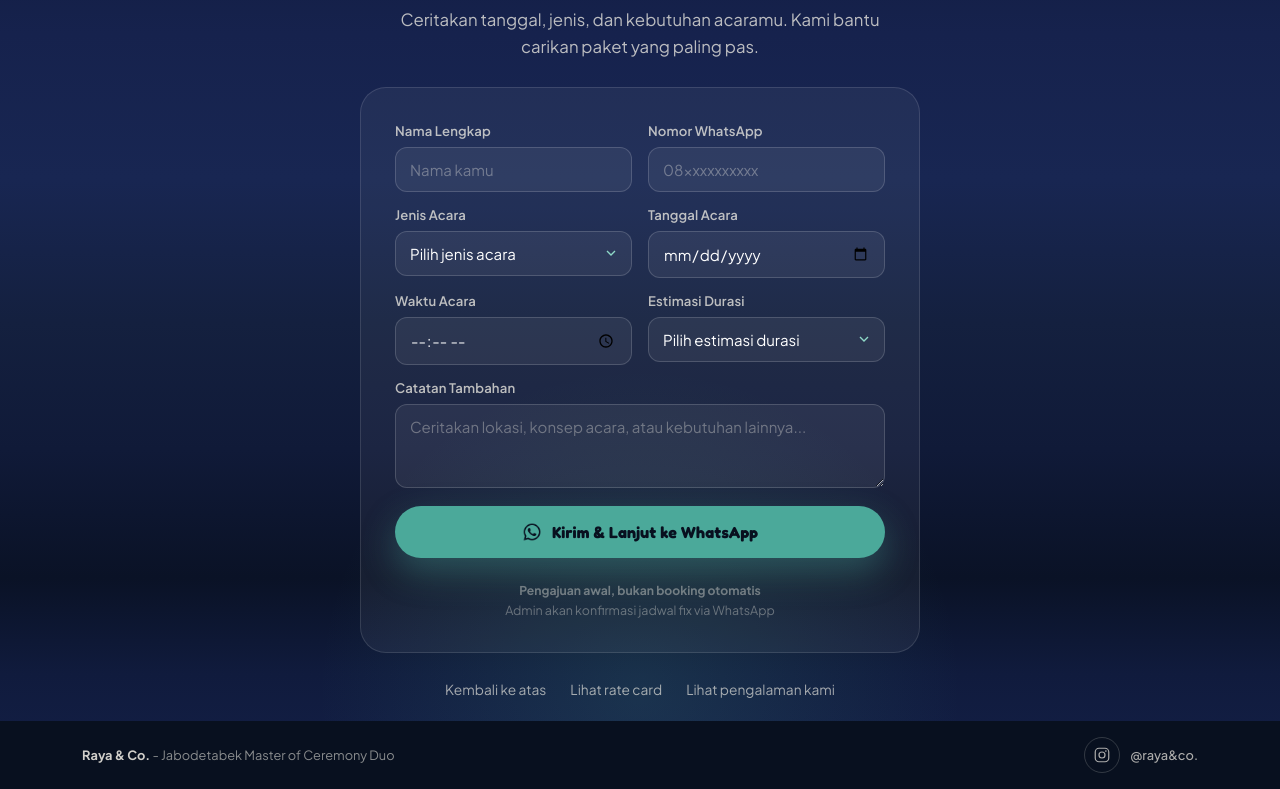
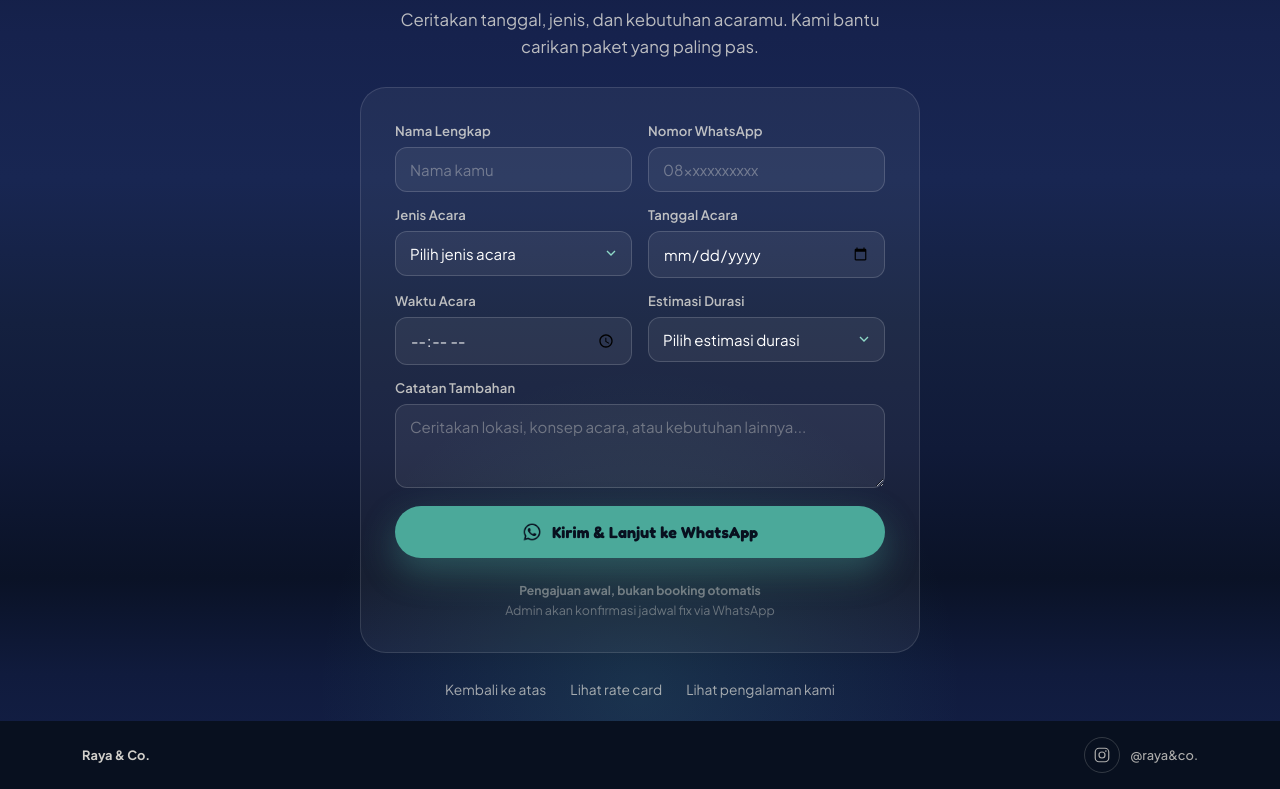
Before and after one commit to freyazahra/raya-and-co-web, a Next.js app: page / in a window 1280 px wide. Shown: the part 4222-5011 px from the top of the page. Built offline with nearby package versions, Linux system fonts and the light colour scheme.

Commit message:
Perbaikan foto dan footer

```diff
--- a/app/page.tsx
+++ b/app/page.tsx
@@ -503,10 +503,10 @@ export default function Home() {
                   { tag: "Iftar with Menlu RI", desc: "Silaturahmi IKASTARA bersama Menteri Luar Negeri RI", img: "/mc_goverment.jpg" },
                   { tag: "RKB 30 tahun ikastara", desc: "Kegiatan olahraga bersama dalam rangka peringatan ulang tahun ke-30.", img: "/mc_rkb.jpg" },
                   { tag: "iftar with direktur pln", desc: "Kegiatan silaturahmi dan buka puasa bersama Direktur PLN.", img: "/mc_pln.jpg" },
-                  { tag: "Compfest 17", desc: "Festival dan kompetisi teknologi informasi berskala nasional.", img: "/mc_compfest.JPG" },
-                  { tag: "Kampanye akbar", desc: "Festival akbar yang merayakan semangat kolaborasi keluarga besar alumni.", img: "/mc_kampanye.JPG" },
+                  { tag: "Compfest 17", desc: "Festival dan kompetisi teknologi informasi berskala nasional.", img: "/mc_compfest.jpg" },
+                  { tag: "Kampanye akbar", desc: "Festival akbar yang merayakan semangat kolaborasi keluarga besar alumni.", img: "/mc_kampanye.jpg" },
                   { tag: "Akrobatik 2024", desc: "Acara aliansi Mahasiswa Ilmu Politik Jakarta.", img: "/mc_kampus.JPG" },
-                  { tag: "Seminar Disinformasi Dunia Digital", desc: "Seminar edukatif mengenai pencegahan penyebaran informasi hoaks di dunia maya.", img: "/moderator.JPG" },
+                  { tag: "Seminar Disinformasi Dunia Digital", desc: "Seminar edukatif mengenai pencegahan penyebaran informasi hoaks di dunia maya.", img: "/moderator.jpg" },
                   { tag: "Sistech 2025", desc: "Workshop dan Awarding program SISTECH 2025.", img: "/mc_sistech.JPG" }
                 ].map((item, idx) => (
                   <div className="exp-tile" key={idx}>
@@ -697,7 +697,7 @@ export default function Home() {
       <footer>
         <div className="wrap">
           <div>
-            <div><strong>Raya &amp; Co.</strong> - Jabodetabek Master of Ceremony Duo</div>
+            <div><strong>Raya &amp; Co.</strong> </div>
           </div>
           <div className="footer-social">
             {/* Ganti link href di bawah dengan link Instagram yang asli */}
```
